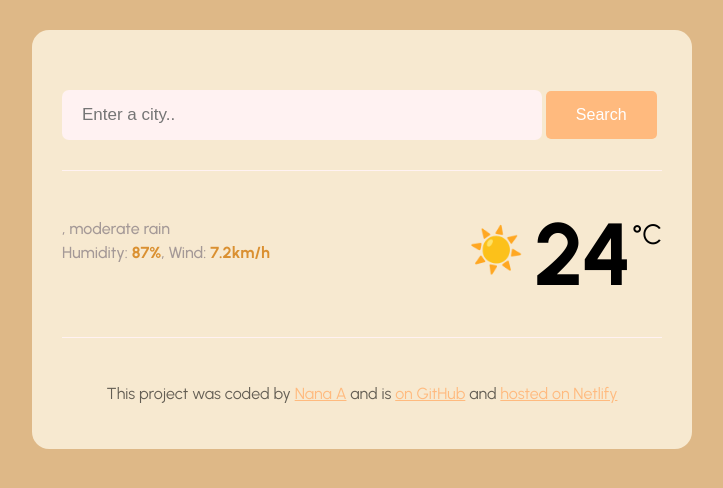
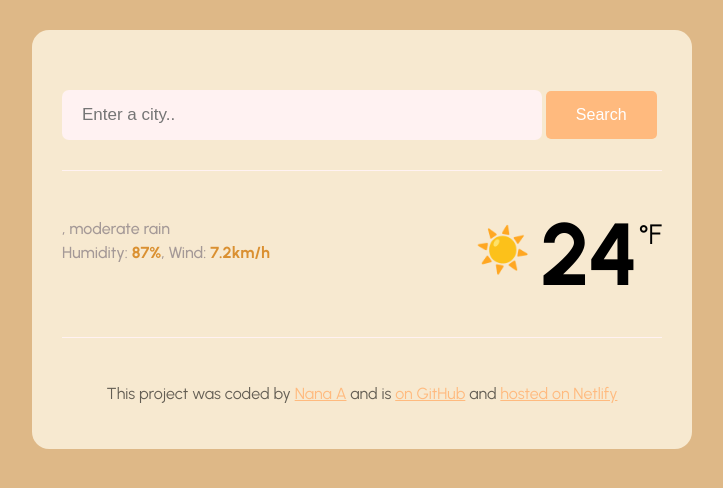
Before and after one commit to nanagyekum/shecodes-weatherapp, a website built with Parcel: page index.html in a window 1280 px wide. Shown: the whole page, without its empty margins (278-1001 px from the left). Built offline with nearby package versions, Linux system fonts and the light colour scheme; no server answers.

Commit message:
changed C to F

```diff
--- a/index.html
+++ b/index.html
@@ -41,7 +41,7 @@
             <div class="current-temperature-value" id="current-temperature">
               24
             </div>
-            <div class="current-temperature-unit">°C</div>
+            <div class="current-temperature-unit">°F</div>
           </div>
         </div>
       </main>
```
